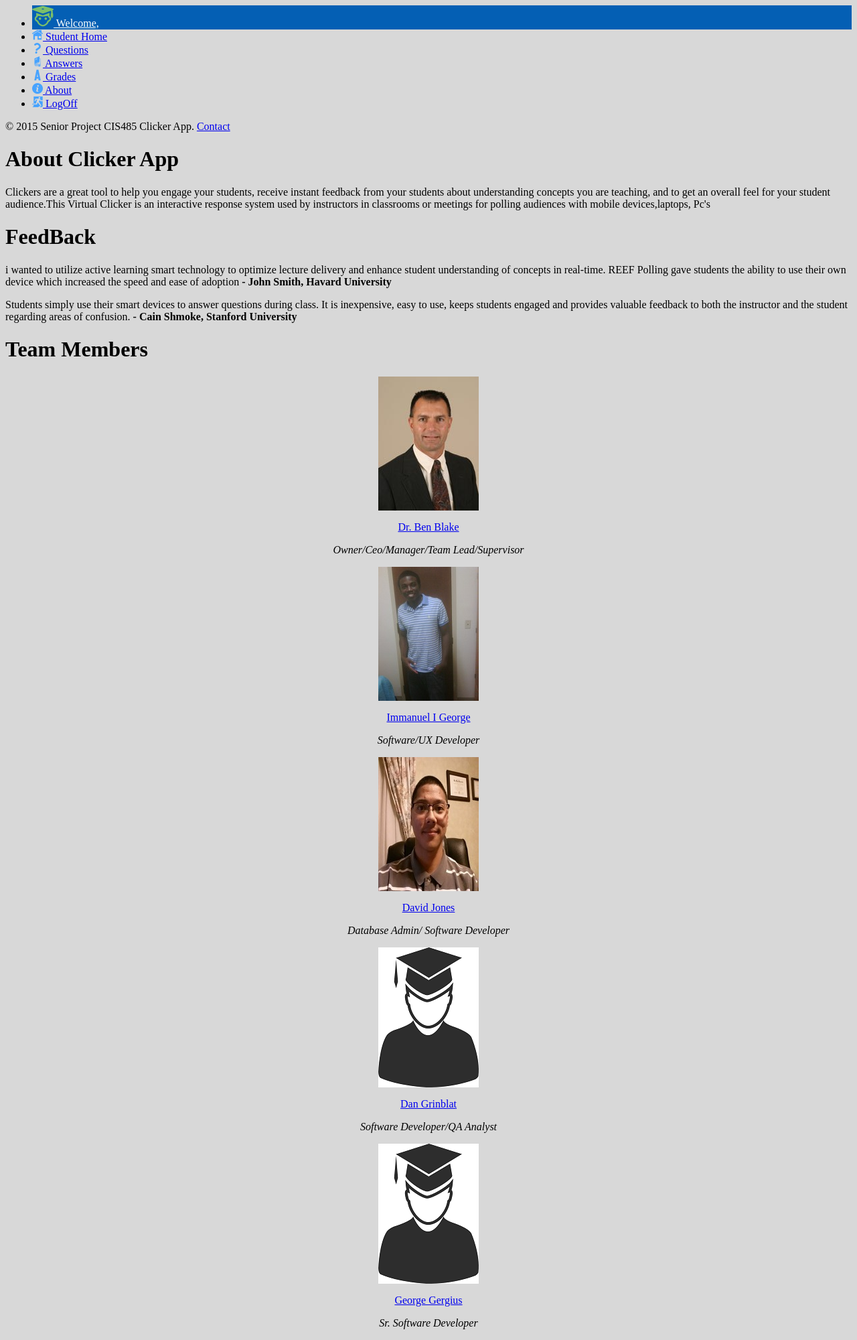
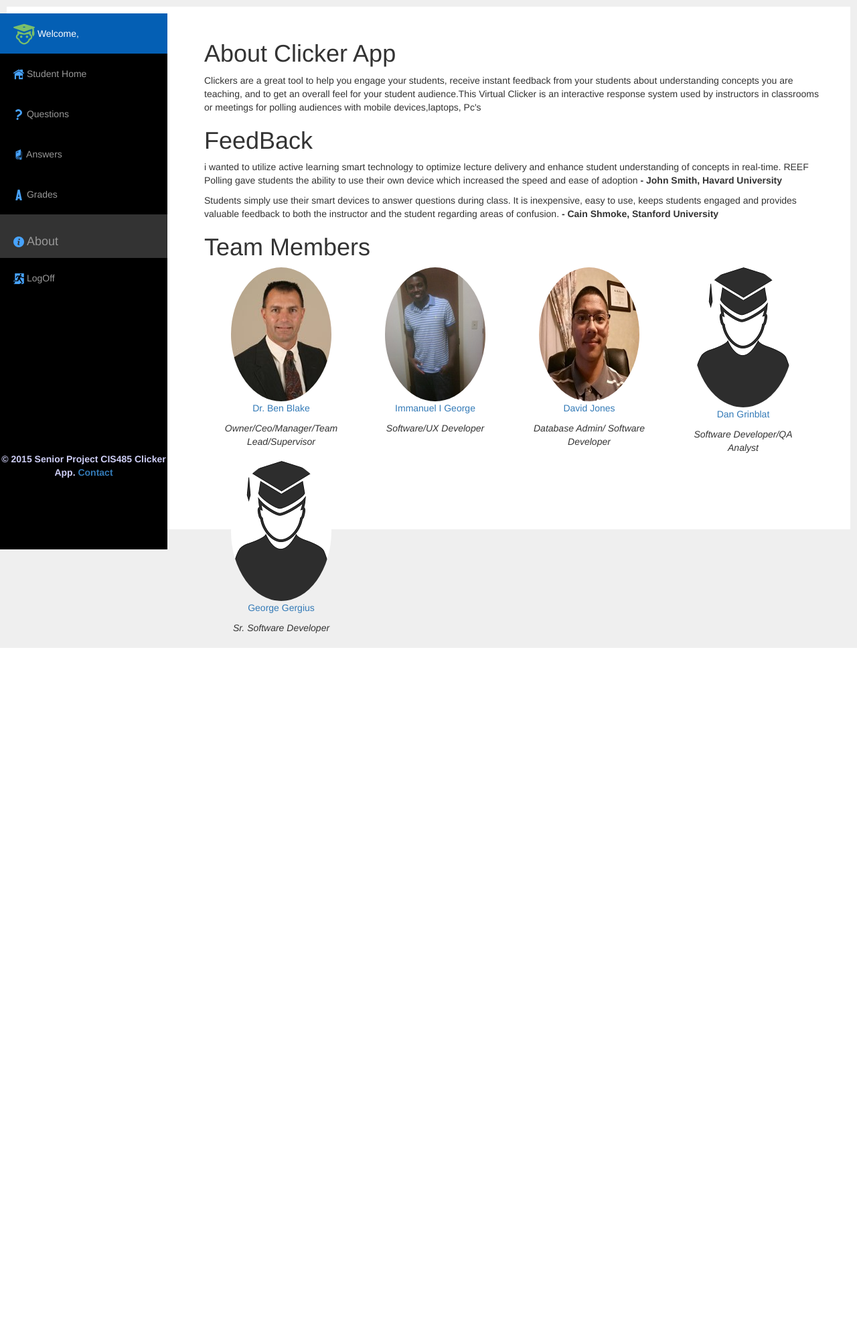
Before and after one commit to ikp4success/SeniorProject_CIS485, a PHP site: page /about.php in a window 1280 px wide. Shown: the whole page at 67% size. After the commit the page ends 967 px from the top, so only its background shows below. Run offline with PHP 8.4, Linux system fonts and the light colour scheme; some libraries are stand-ins or nearby versions.

Commit message:
sidebar templates

```diff
--- a/views/sidebar-body.php
+++ b/views/sidebar-body.php
@@ -1,4 +1,3 @@
-<body style="background-color:#D8D8D8;">
 <div id="container">
     <div id="wrapper">
 
@@ -82,8 +81,15 @@
 
             </ul>
             <div class="sidebar-nav-bottom">
-                <p class="sidebar-copyright">&copy; 2015 Senior Project CIS485 Clicker App. <a
+                <p class="sidebar-copyright"> &copy; 2015 Senior Project CIS485 Clicker App. <a
                         href="mailto:CIS485@csuohio.com">Contact</a></p>
             </div>
         </div>
         <!-- /#sidebar-wrapper -->
+        <!-- Menu Toggle Script -->
+        <script>
+            $("#menu-toggle").click(function(e) {
+                e.preventDefault();
+                $("#wrapper").toggleClass("toggled");
+            });
+        </script>
--- a/views/sidebar-head.php
+++ b/views/sidebar-head.php
@@ -1,7 +1,11 @@
-<?php
-/**
- * Created by IntelliJ IDEA.
- * User: test
- * Date: 9/22/15
- * Time: 3:10 AM
- */
+<link href='https://fonts.googleapis.com/css?family=Varela+Round' rel='stylesheet' type='text/css'>
+<link href='css/style.css' rel='stylesheet' type='text/css'>
+<!-- <script src="https://cdnjs.cloudflare.com/ajax/libs/jquery-validate/1.13.1/jquery.validate.min.js"></script> -->
+<link rel="stylesheet" href="vendor/twbs/bootstrap/dist/css/bootstrap.min.css">
+<script src="https://ajax.googleapis.com/ajax/libs/jquery/1.11.3/jquery.min.js"></script>
+<script src="vendor/twbs/bootstrap/dist/js/bootstrap.min.js"></script>
+<!-- gen.js needs to make sure jquery is loaded to work-->
+<script src="js/gen.js"></script>
+<meta charset="UTF-8" name="viewport" content="width=device-width, initial-scale=1, maximum-scale=1"/>
+<link href="css/simple-sidebar.css" rel="stylesheet" media="all"/>
+<link href="css/profilestyle.css" rel="stylesheet" media="all"/>
```
